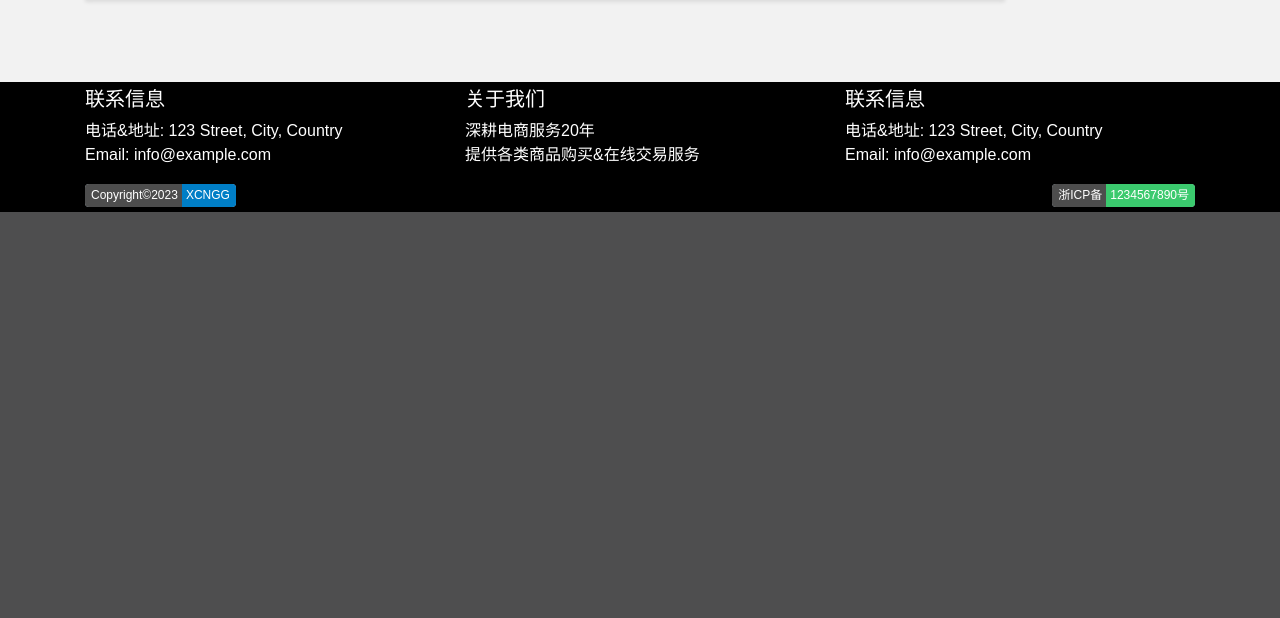
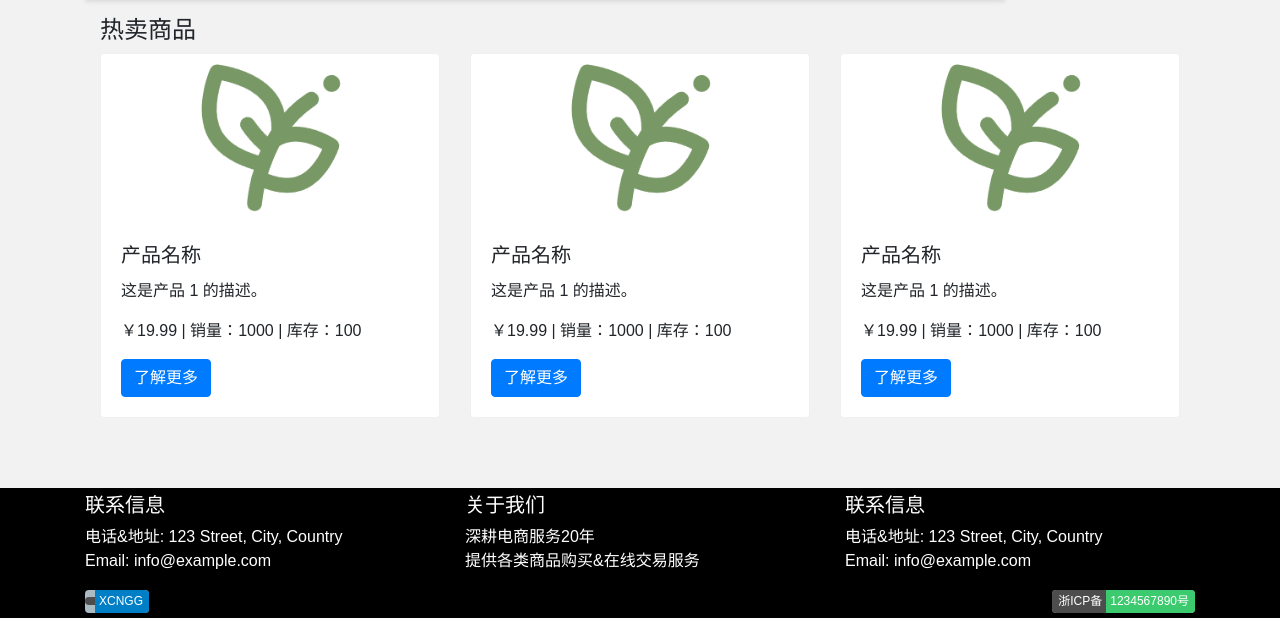
Before and after one commit to XcNgg/XC-Online-Shopping, a Flask app: page / in a window 1280 px wide. Shown: the part 588-1206 px from the top of the page. Before the commit the page ends 800 px from the top, so only its background shows below. Run offline with Flask 3, Linux system fonts and the light colour scheme; some libraries are stand-ins or nearby versions; some web fonts are replaced.

Commit message:
coding 2023.7.13 0.04 coding 首页前端 优化数据库

```diff
--- a/static/js/index.js
+++ b/static/js/index.js
@@ -23,16 +23,21 @@
         method: 'GET',
         dataType: 'json',
         success: function (response) {
+            if (response.data.content.length > 45) {
+                setTimeout(function() {
+                    requestAndDisplaySentence(); // 递归调用函数，直到长度小于等于45个字为止
+                }, 1000); // 等待1秒
+            } else {
                 content.text(response.data.content);
-                source.text("——" + response.data.name + "·" + response.data.origin)
+                source.text("——" + response.data.name + "·" + response.data.origin);
+            }
         },
         error: function () {
             content.text('Failed to fetch the daily sentence.');
         }
         });
     }
-
-    requestAndDisplaySentence();
+    // requestAndDisplaySentence();
     $(window).on('load', requestAndDisplaySentence);
 
 });
--- a/static/js/script.js
+++ b/static/js/script.js
@@ -13,6 +13,10 @@
 //          }, 500);
 //      }
 //  });
+
+// 版权固定最新年份
+var currentYear = new Date().getFullYear();
+document.getElementById("current-year").textContent = "Copyright©" + currentYear;
 
 // 签到显示
 function showSigninResult(title, message) {
--- a/templates/base.html
+++ b/templates/base.html
@@ -25,9 +25,27 @@
         <a class="navbar-brand" href="{{ url_for('home.index') }}" style="margin-right: auto;">
             <img src="{{ url_for('static', filename='img/logo.png') }}" alt="Logo" width="50" height="50">
         </a>
+
+        <a class="navbar-brand" href="/" style="margin-right: auto;">
+           首页
+        </a>
+
+        <a class="navbar-brand" href="/" style="margin-right: auto;">
+        </a>
+
+        <a class="navbar-brand" href="/" style="margin-right: auto;">
+        </a>
+
+        <a class="navbar-brand" href="/" style="margin-right: auto;">
+        </a>
+
+        <a class="navbar-brand" href="/" style="margin-right: auto;">
+        </a>
+
         <a style="font-family: splash ink;font-size: 45px;margin-top: 15px; color: black;text-decoration: none;"  href="/">
             小草在线-Online Shopping
         </a>
+
         <ul class="navbar-nav ml-auto" style="margin-left: auto;">
             <li class="nav-item">
                 <form class="form-inline">
@@ -65,6 +83,11 @@
                                     <a class="dropdown-item" href="#">
                                      <img src="{{ url_for('static', filename='img/orders.png') }}" alt="" width="15" height="15">
                                         我的订单
+                                    </a>
+
+                                    <a class="dropdown-item" href="#">
+                                     <img src="{{ url_for('static', filename='img/cart.png') }}" alt="" width="15" height="15">
+                                        购物车
                                     </a>
 
                                     <a class="dropdown-item" href="{{ url_for('users.edit_password') }}">
@@ -150,9 +173,7 @@
 </footer>
 
 <script>
-        // 版权固定最新年份
-    var currentYear = new Date().getFullYear();
-    document.getElementById("current-year").textContent = "Copyright©" + currentYear;
+
 </script>
 
 
@@ -188,7 +209,7 @@
         console.log(response);
         if (response.code === 200) {
             // 显示签到成功结果
-            showSigninResult('签到成功', response.amount);
+            showSigninResult('签到成功!', response.amount);
         } else {
             // 显示签到失败结果
             showSigninResult('签到失败', response.message);
--- a/templates/index.html
+++ b/templates/index.html
@@ -50,7 +50,7 @@
                         <div class="carousel-overlay">
                             <h3>知识是无价的</h3>
                             <p>不拘束于金银， 财富之外蕴藏。</p>
-                            {#                        <a href="#" class="btn btn-primary">Buy Now</a>#}
+{#                                                    <a href="#" class="btn btn-primary">Buy Now</a>#}
                         </div>
                     </div>
                 </div>
@@ -66,6 +66,7 @@
                 </a>
             </div>
         </div>
+
         <div class="col-md-2">
             <div class="card border-dark mb-3 shadow" style="width:280px;max-height: 400px; ">
                 <div class="card-header">
@@ -73,23 +74,74 @@
                     Notice&nbsp;<span id="current-datetime">2023.7.13 20:30</span>
                 </div>
 
+
                 <div class="card-body text-dark">
-                    <h5 class="card-title">好好吃饭，热爱生活</h5>
-                    <p class="card-text">今天没有公告哦！</p>
+                {% if notices_list %}
+                    {% for notice in notices_list %}
+                        <h5 class="card-title" >{{ notice.title }}</h5>
+                        <p class="card-text">{{ notice.content }}</p>
+                    {% endfor %}
+                {% else %}
+                    <h5 class="card-title" >好好吃饭，热爱生活</h5>
+                    <p class="card-text">当前没有公告哦！</p>
                     <p class="card-text">不要纠结为什么没有</p>
+                    <p class="card-text">管理员很懒</p>
+                {% endif %}
                     <h5 class="card-title">每日金句</h5>
-                    <p id="daily-golden-sentence-content" class="card-text"></p>
+                    <p id="daily-golden-sentence-content" class="card-text">加载中...</p>
                     <p id="daily-golden-sentence-source" class="card-text"></p>
                 </div>
             </div>
         </div>
     </div>
+    <!-- 美化占位 -->
+    <div class="form-group mb-3"></div>
+<div class="container">
+    <div class="row">
+        <div class="col-md-12">
+            <h4>热卖商品</h4>
+        </div>
+        <div class="col-md-4">
+            <div class="card">
+                <img src="{{ url_for('static', filename='img/logo.png') }}" class="card-img-top" alt="Product 1" style="max-width: 50%; display: block; margin: 0 auto;">
+                <div class="card-body">
+                    <h5 class="card-title">产品名称</h5>
+                    <p class="card-text">这是产品 1 的描述。</p>
+                    <p class="card-text">￥<span>19.99</span> | 销量：<span>1000</span> | 库存：<span>100</span> </p>
+                    <a href="#" class="btn btn-primary">了解更多</a>
+                </div>
+            </div>
+        </div>
+         <div class="col-md-4">
+            <div class="card">
+                <img src="{{ url_for('static', filename='img/logo.png') }}" class="card-img-top" alt="Product 1" style="max-width: 50%; display: block; margin: 0 auto;">
+                <div class="card-body">
+                    <h5 class="card-title">产品名称</h5>
+                    <p class="card-text">这是产品 1 的描述。</p>
+                    <p class="card-text">￥<span>19.99</span> | 销量：<span>1000</span> | 库存：<span>100</span> </p>
+                    <a href="#" class="btn btn-primary">了解更多</a>
+                </div>
+            </div>
+        </div>
+         <div class="col-md-4">
+            <div class="card">
+                <img src="{{ url_for('static', filename='img/logo.png') }}" class="card-img-top" alt="Product 1" style="max-width: 50%; display: block; margin: 0 auto;">
+                <div class="card-body">
+                    <h5 class="card-title">产品名称</h5>
+                    <p class="card-text">这是产品 1 的描述。</p>
+                    <p class="card-text">￥<span>19.99</span> | 销量：<span>1000</span> | 库存：<span>100</span> </p>
+                    <a href="#" class="btn btn-primary">了解更多</a>
+                </div>
+            </div>
+        </div>
+    </div>
+</div>
 
-    <!-- Other product details -->
-    <div class="row">
-        <!-- Add your product details here -->
     </div>
 
 
 
+
+
+
 {% endblock %}
--- a/templates/users/personalInformation.html
+++ b/templates/users/personalInformation.html
@@ -85,7 +85,7 @@
 
                         <div class="form-group mb-3"></div> <!-- 美化占位 -->
                         <div id="success_alert" class="alert alert-success custom-alert" role="alert"
-                             style="display: none">ok
+                             style="display: none">
                         </div>
                         <div id="error_alert" class="alert alert-danger" role="alert" style="display: none">error</div>
                     </div>
```
Also changed, not shown: migrations/versions/aa75a51172be_.py (added, +34 -0 lines), models.py (+19 -3 lines), static/img/cart.png (added), static/upload/img/product1.jpg (added). Lines whose indentation alone changed are shown as unchanged.
